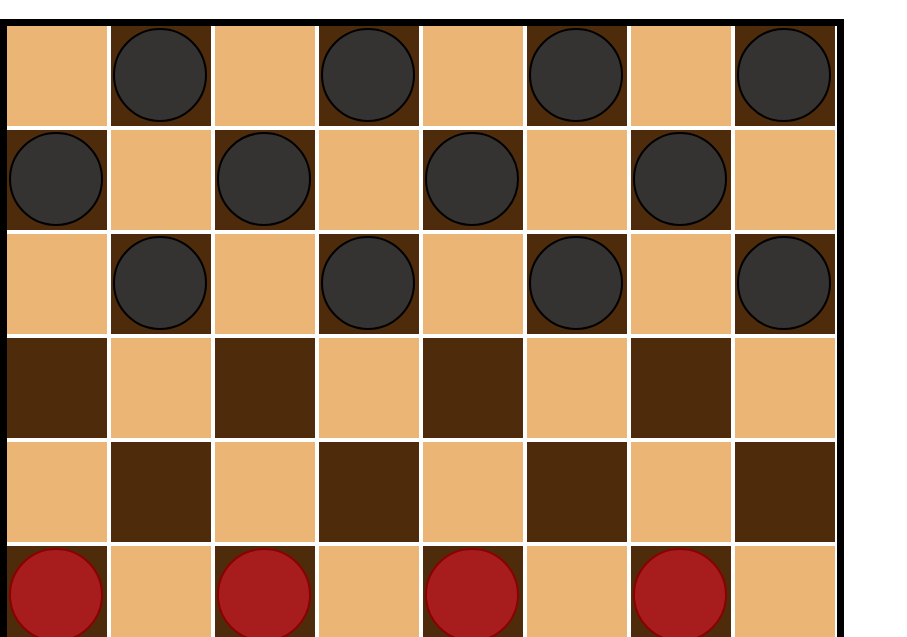
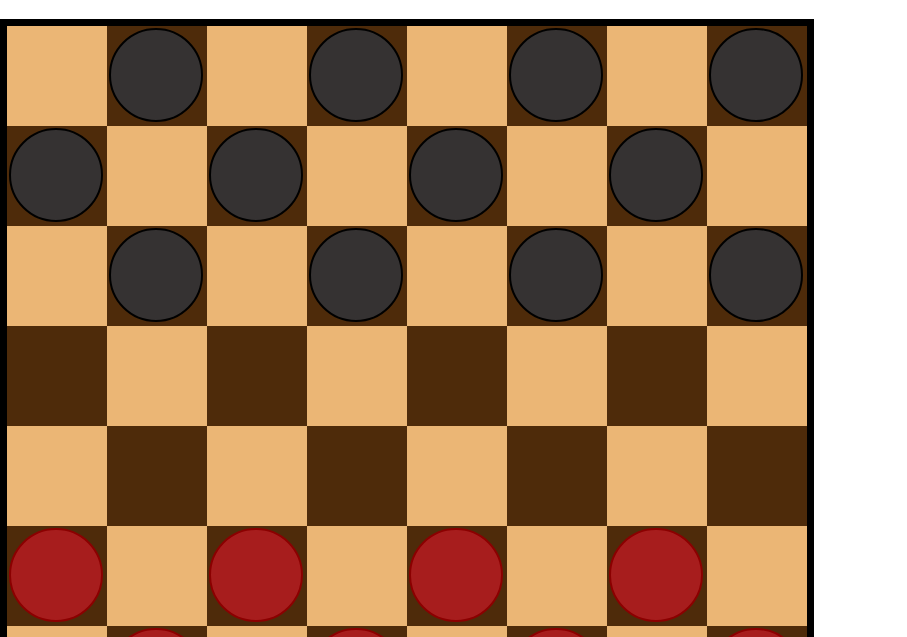
Before and after one commit to maya98kg/maya98kg.github.io, a plain HTML site: page checkers.html in a window 1280 px wide. Shown: the part 163-800 px from the top of the page, without its empty margins (0-907 px from the left). Drawn offline with Linux system fonts and the light colour scheme.

Commit message:
Add files via upload

```diff
--- a/checkers.html
+++ b/checkers.html
@@ -12,9 +12,10 @@
            margin: 0;
        }
        #board{
-           height:830px ;
-           width: 830px;
+           height:800px ;
+           width:800px;
            border:7px solid black;
+           font-size: 0;
        }
 
        .lightsquare {
```
